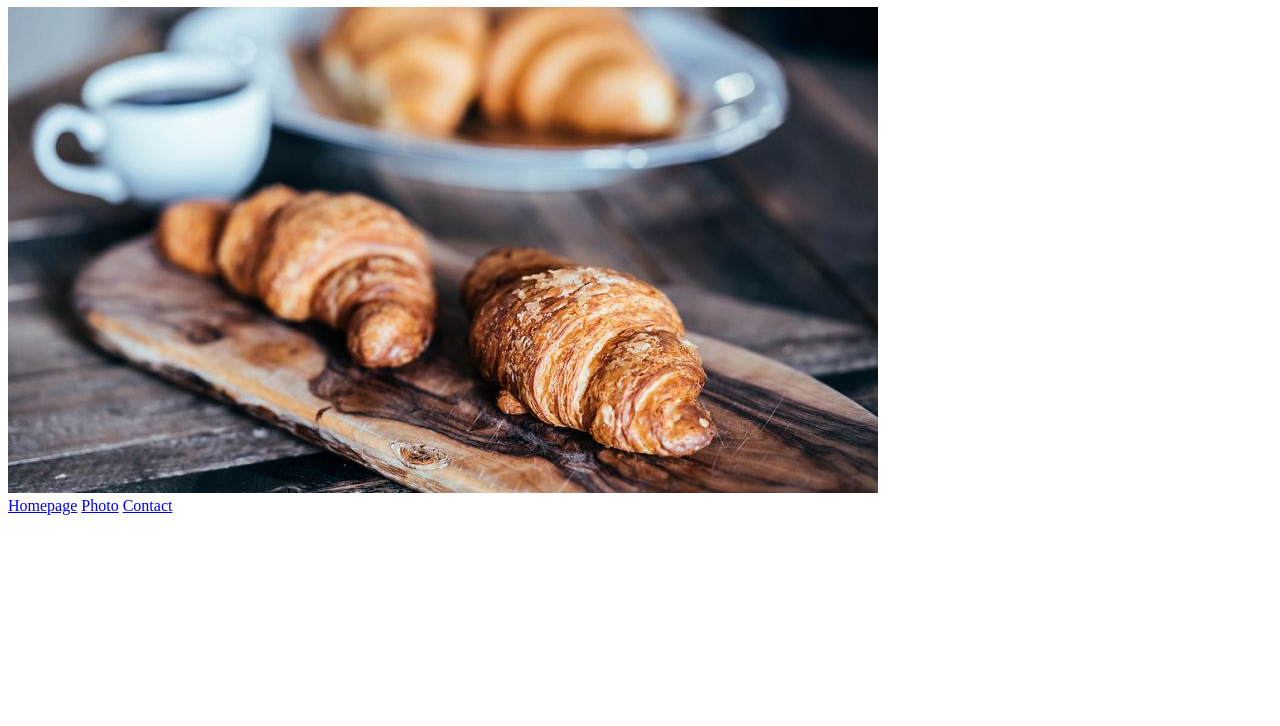
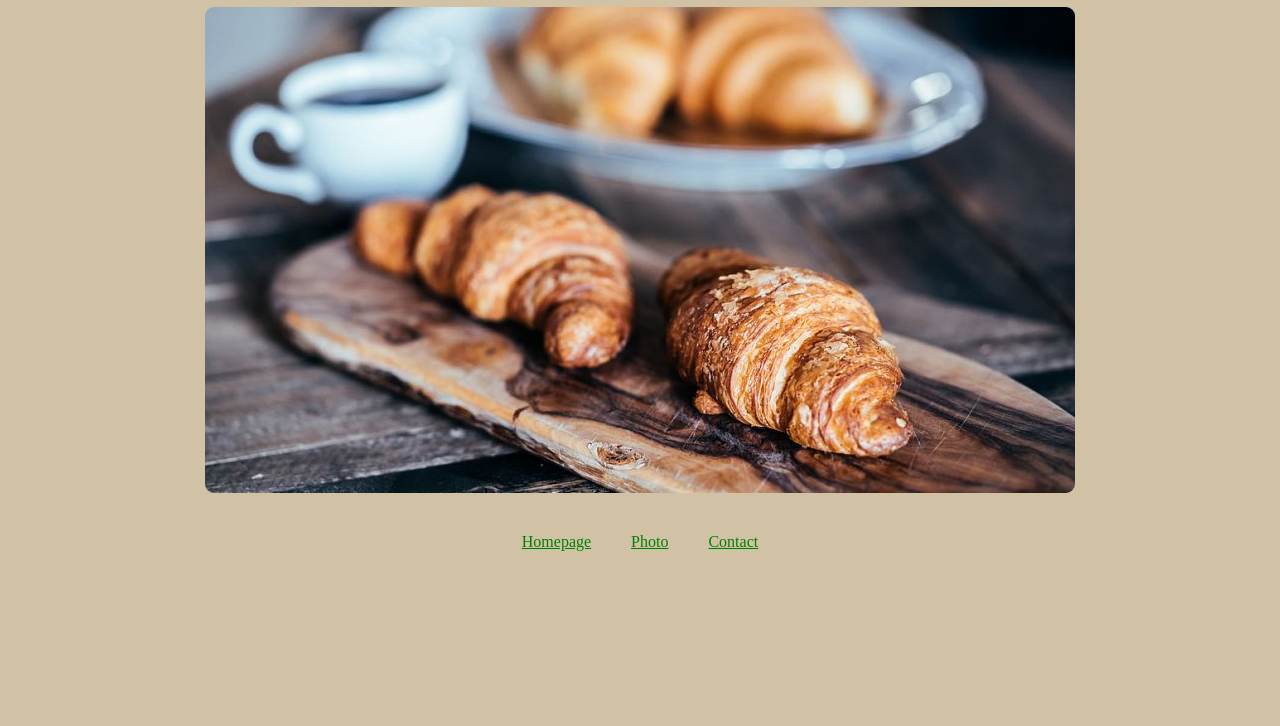
Before and after one commit to OlhaAbrosimova/multiple-pages-croissant, a plain HTML site: page photo.html in a window 1280 px wide. Shown: the part 74-800 px from the top of the page. Drawn offline with Linux system fonts and the light colour scheme.

Commit message:
added css to html pages

```diff
--- a/photo.html
+++ b/photo.html
@@ -4,15 +4,16 @@
 		<meta charset="UTF-8" />
 		<meta http-equiv="X-UA-Compatible" content="IE=edge" />
 		<meta name="viewport" content="width=device-width, initial-scale=1.0" />
+		<link rel="stylesheet" href="/src/app.css" />
 		<title>Photo</title>
 	</head>
 	<body>
 		<h1>🥐A picture of a croissant</h1>
-		<img src="/images/croissant.png" alt="croissant" />
-		<div>
-			<a href="/">Homepage</a>
-			<a href="/photo.html">Photo</a>
-			<a href="/contact.html">Contact</a>
-		</div>
+		<img src="/images/croissant.png" alt="croissant" class="croissant"/>
+			<div class="navigation-links">
+        <a href="/" class="link">Homepage</a>
+    <a href="/photo.html" class="link">Photo</a>
+    <a href="/contact.html" class="link">Contact</a>
+    </div>
 	</body>
 </html>
--- a/src/app.css
+++ b/src/app.css
@@ -0,0 +1,25 @@
+body {
+	background: rgb(209, 194, 165);
+}
+
+h1,
+p {
+	text-align: center;
+}
+
+.navigation-links {
+	display: flex;
+	justify-content: center;
+	margin: 40px;
+}
+
+.link {
+	margin: 0px 20px;
+	color: green;
+}
+
+.croissant {
+	display: block;
+	margin: 0 auto;
+	border-radius: 9px;
+}
```
Also changed, not shown: contact.html (+6 -5 lines), index.html (+6 -5 lines).
